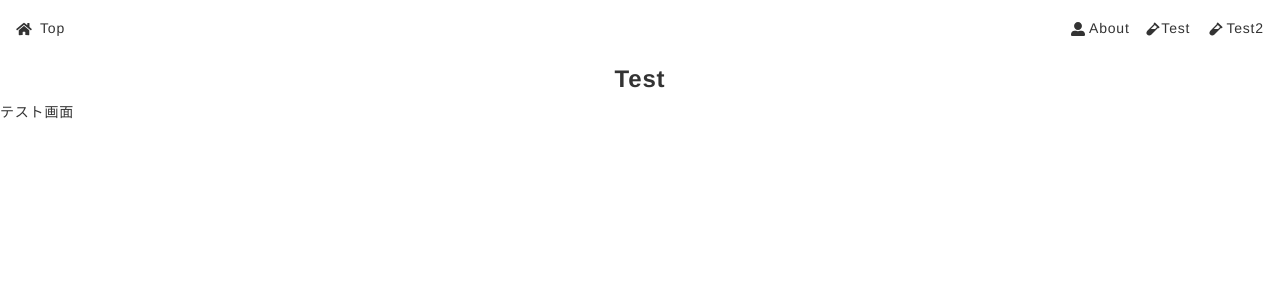
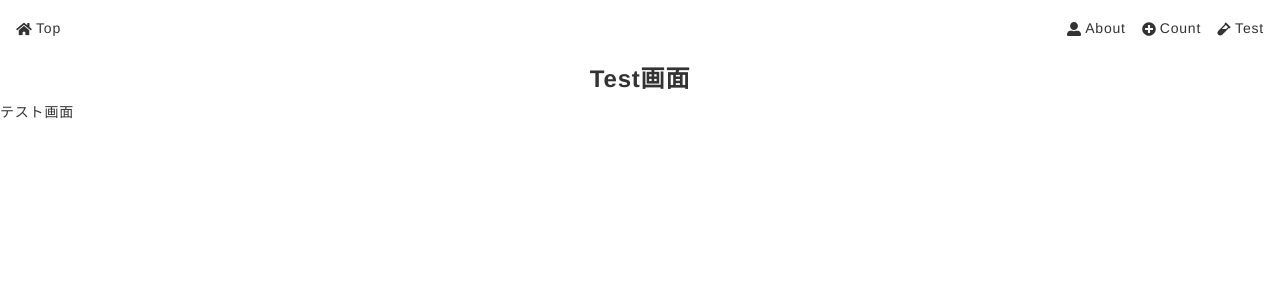
Before and after one commit to Takuma-Inoue-1228/swa-react-sample, a React (Create React App) app: page /test in a window 1280 px wide. Shown: the top 300 px of the page. Built offline with nearby package versions, Linux system fonts and the light colour scheme.

Commit message:
countUp機能を追加。headerのiconを押してもリンクが押されないバグを修正した。

```diff
--- a/src/App.jsx
+++ b/src/App.jsx
@@ -2,6 +2,7 @@ import { BrowserRouter, Routes, Route } from "react-router-dom";
 import { Header } from "./components/Header.jsx";
 import { Top } from "./components/Top";
 import { About } from "./components/About.jsx";
+import { Count } from "./components/CountPage.jsx";
 import { Test } from "./components/Test.jsx";
 import { NotFound } from "./components/404";
 
@@ -12,6 +13,7 @@ function App() {
       <Routes>
         <Route path={"/"} element={<Top />} />
         <Route path={"/about"} element={<About />} />
+        <Route path={"/count"} element={<Count />} />
         <Route path={"/test"} element={<Test />} />
         <Route path={"*"} element={<NotFound />} />
       </Routes>
--- /dev/null
+++ b/src/components/CountPage.jsx
@@ -0,0 +1,33 @@
+import { useCounter } from "../hooks/Counter.jsx";
+
+export const Count = () => {
+  const { count, alert, increment, decrement } = useCounter();
+
+  return (
+    <>
+      <div className="text-center">
+        <h2>Count画面</h2>
+        <p className="mt-8">現在の値：{count}</p>
+      </div>
+      <div className="m-4 text-center">
+        <button
+          className="m-4 bg-blue-400 hover:bg-blue-500 text-white font-bold py-2 px-4 rounded"
+          onClick={increment}
+        >
+          +
+        </button>
+        <button
+          className="m-4 bg-red-400 hover:bg-red-500 text-white font-bold py-2 px-4 rounded"
+          onClick={decrement}
+        >
+          -
+        </button>
+      </div>
+      {alert && (
+        <p className="bg-red-100 border border-red-400 text-red-700 m-4 px-4 py-3 rounded relative">
+          値を0以下にはできません。
+        </p>
+      )}
+    </>
+  );
+};
--- a/src/components/Header.jsx
+++ b/src/components/Header.jsx
@@ -7,22 +7,22 @@ export const Header = () => {
     <header className="flex p-4">
       <Link className="flex w-16" to={"/"}>
         <FaHome className="w-1/4 my-auto  flex items-center" />
-        <div className="ml-2">Top</div>
+        <div className="ml-1">Top</div>
       </Link>
 
       <div className="ml-auto">
         <ul className="flex gap-4">
           {HeaderData.map((value, key) => {
             return (
-              <li
-                key={key}
-                className="w-auto flex cursor-pointer hover:opacity-50 items-center "
+              <Link
+                className="cursor-pointer hover:opacity-50"
+                to={`/${value.link}`}
               >
-                <div className="w-1/4">{value.icon}</div>
-                <Link className="w-3/4 ml-1" to={`/${value.link}`}>
-                  {value.title}
-                </Link>
-              </li>
+                <li key={key} className=" flex  items-center ">
+                  <div>{value.icon}</div>
+                  <div className="ml-1">{value.title}</div>
+                </li>
+              </Link>
             );
           })}
         </ul>
--- a/src/components/HeaderData.jsx
+++ b/src/components/HeaderData.jsx
@@ -1,4 +1,4 @@
-import { FaUserAlt, FaVial } from "react-icons/fa";
+import { FaUserAlt, FaPlusCircle, FaVial } from "react-icons/fa";
 
 export const HeaderData = [
   {
@@ -7,13 +7,13 @@ export const HeaderData = [
     link: "about",
   },
   {
+    title: "Count",
+    icon: <FaPlusCircle />,
+    link: "count",
+  },
+  {
     title: "Test",
     icon: <FaVial />,
     link: "test",
   },
-  {
-    title: "Test2",
-    icon: <FaVial />,
-    link: "test2",
-  },
 ];
--- a/src/components/Test.jsx
+++ b/src/components/Test.jsx
@@ -1,7 +1,7 @@
 export const Test = () => {
   return (
     <>
-      <h2>Test</h2>
+      <h2>Test画面</h2>
       <p>テスト画面</p>
     </>
   );
--- /dev/null
+++ b/src/hooks/Counter.jsx
@@ -0,0 +1,21 @@
+import { useState } from "react";
+
+export const useCounter = () => {
+  const [count, setCount] = useState(0);
+  const [alert, setAlert] = useState(false);
+
+  const increment = () => {
+    setCount(count + 1);
+    setAlert(false);
+  };
+
+  const decrement = () => {
+    if (count > 0) {
+      setCount(count - 1);
+    } else {
+      setAlert(true);
+    }
+  };
+
+  return { count, alert, increment, decrement };
+};
```
